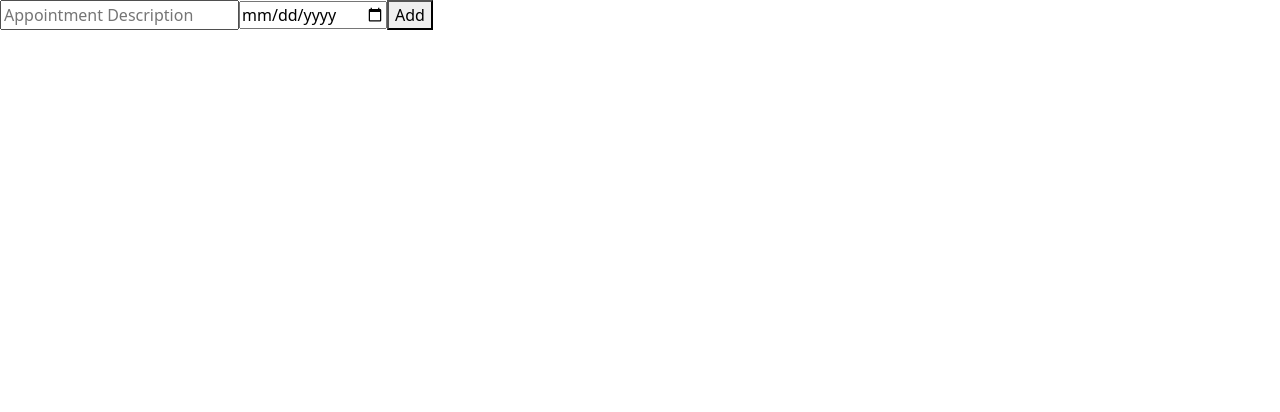
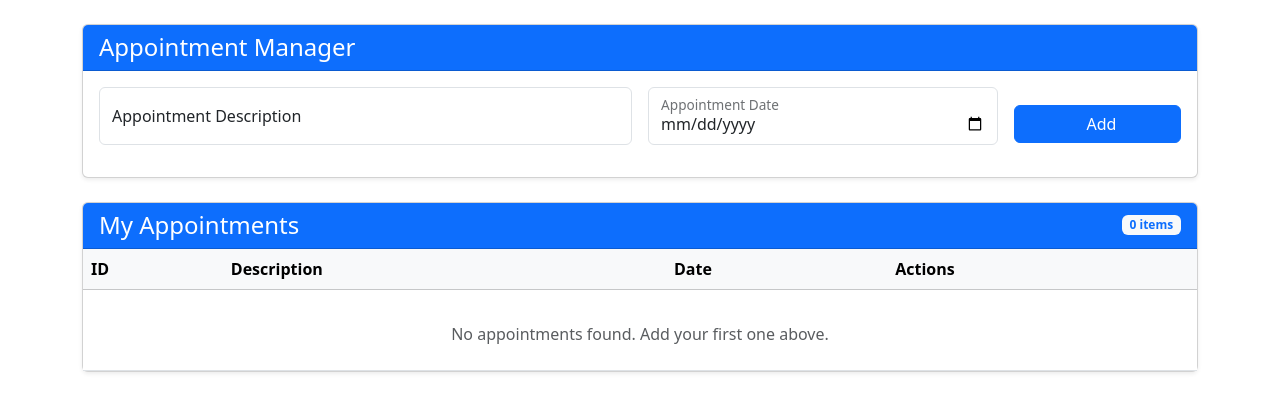
Before and after one commit to Achyut-dot/Appointment-App, an Angular app: page / in a window 1280 px wide. Shown: the top 412 px of the page. Built offline with nearby package versions, Linux system fonts and the light colour scheme.

Commit message:
Bootstrap used to enhance UI

```diff
--- a/src/app/appointment-list/appointment-list.component.html
+++ b/src/app/appointment-list/appointment-list.component.html
@@ -1,12 +1,78 @@
-<div>
-    <input [(ngModel)]="newAppointmentTitle" placeholder="Appointment Description">
-    <input [(ngModel)]="newAppointmentDate" type="date" placeholder="Appointment Date">
-    <button (click)="addAppointement()">Add</button>
+<div class="container mt-4">
+    <div class="row">
+        <div class="col-12">
+            <div class="card shadow-sm">
+                <div class="card-header bg-primary text-white">
+                    <h4 class="mb-0">Appointment Manager</h4>
+                </div>
+                <div class="card-body">
+                    <form class="row g-3">
+                        <div class="col-md-6">
+                            <div class="form-floating mb-3">
+                                <input type="text" class="form-control" id="appointmentTitle"
+                                    [(ngModel)]="newAppointmentTitle" placeholder="Appointment Description"
+                                    name="title">
+                                <label for="appointmentTitle">Appointment Description</label>
+                            </div>
+                        </div>
+                        <div class="col-md-4">
+                            <div class="form-floating mb-3">
+                                <input type="date" class="form-control" id="appointmentDate"
+                                    [(ngModel)]="newAppointmentDate" placeholder="Appointment Date" name="date">
+                                <label for="appointmentDate">Appointment Date</label>
+                            </div>
+                        </div>
+                        <div class="col-md-2 d-flex align-items-center">
+                            <button class="btn btn-primary w-100" (click)="addAppointement()">
+                                <i class="bi bi-plus-circle me-2"></i>Add
+                            </button>
+                        </div>
+                    </form>
+                </div>
+            </div>
+        </div>
+    </div>
+
+    <div class="row mt-4">
+        <div class="col-12">
+            <div class="card shadow-sm">
+                <div class="card-header bg-primary text-white d-flex justify-content-between align-items-center">
+                    <h4 class="mb-0">My Appointments</h4>
+                    <span class="badge bg-light text-primary">{{appointments.length || 0}} items</span>
+                </div>
+                <div class="card-body p-0">
+                    <div class="table-responsive">
+                        <table class="table table-hover mb-0">
+                            <thead class="table-light">
+                                <tr>
+                                    <th scope="col">ID</th>
+                                    <th scope="col">Description</th>
+                                    <th scope="col">Date</th>
+                                    <th scope="col">Actions</th>
+                                </tr>
+                            </thead>
+                            <tbody>
+                                <tr *ngFor="let appointment of appointments; index as i">
+                                    <td>{{appointment.id}}</td>
+                                    <td>{{appointment.title}}</td>
+                                    <td>{{appointment.date | date:'dd.MM.yyyy'}}</td>
+                                    <td>
+                                        <button class="btn btn-sm btn-outline-danger" (click)="deleteAppointment(i)">
+                                            <i class="bi bi-trash me-1"></i>Delete
+                                        </button>
+                                    </td>
+                                </tr>
+                                <tr *ngIf="appointments.length === 0">
+                                    <td colspan="4" class="text-center py-4 text-muted">
+                                        <i class="bi bi-calendar-x fs-4 d-block mb-2"></i>
+                                        No appointments found. Add your first one above.
+                                    </td>
+                                </tr>
+                            </tbody>
+                        </table>
+                    </div>
+                </div>
+            </div>
+        </div>
+    </div>
 </div>
-
-<ul>
-    <li *ngFor="let appointment of appointments; index as i">
-        {{appointment.id}}{{appointment.title}}{{appointment.date | date:'dd.MM.yyyy'}}
-        <button (click)="deleteAppointment(i)">Delete</button>
-    </li>
-</ul>
```
